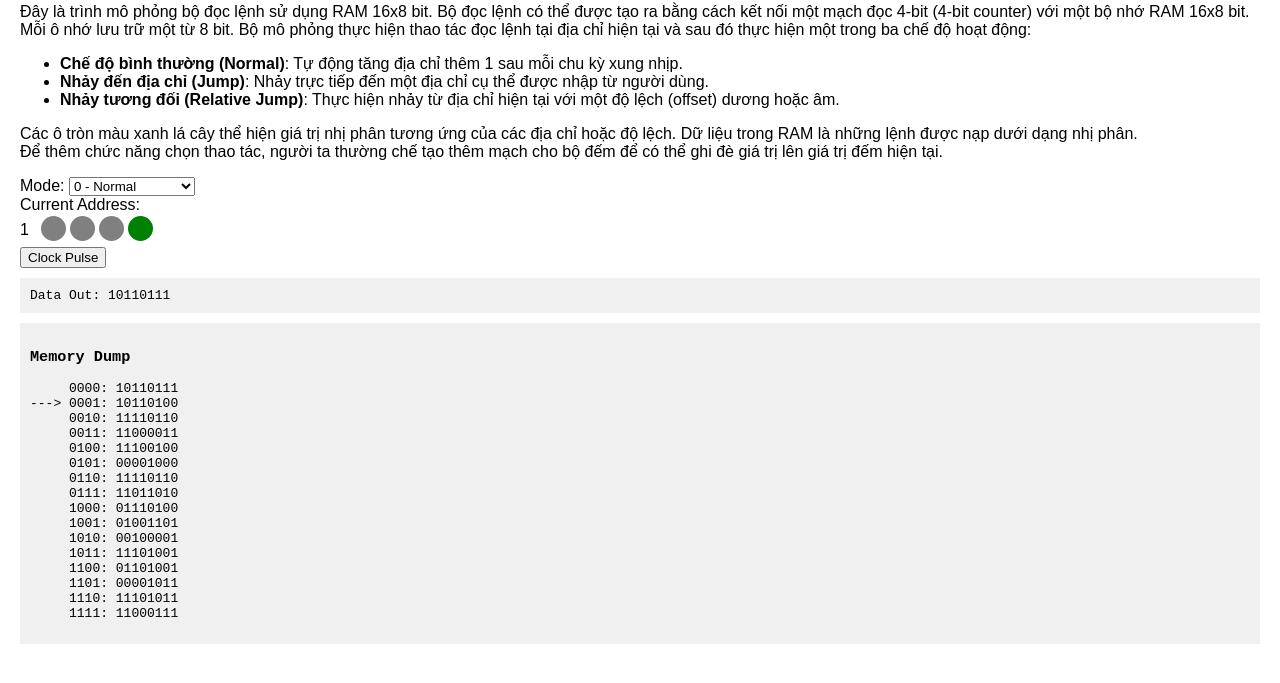
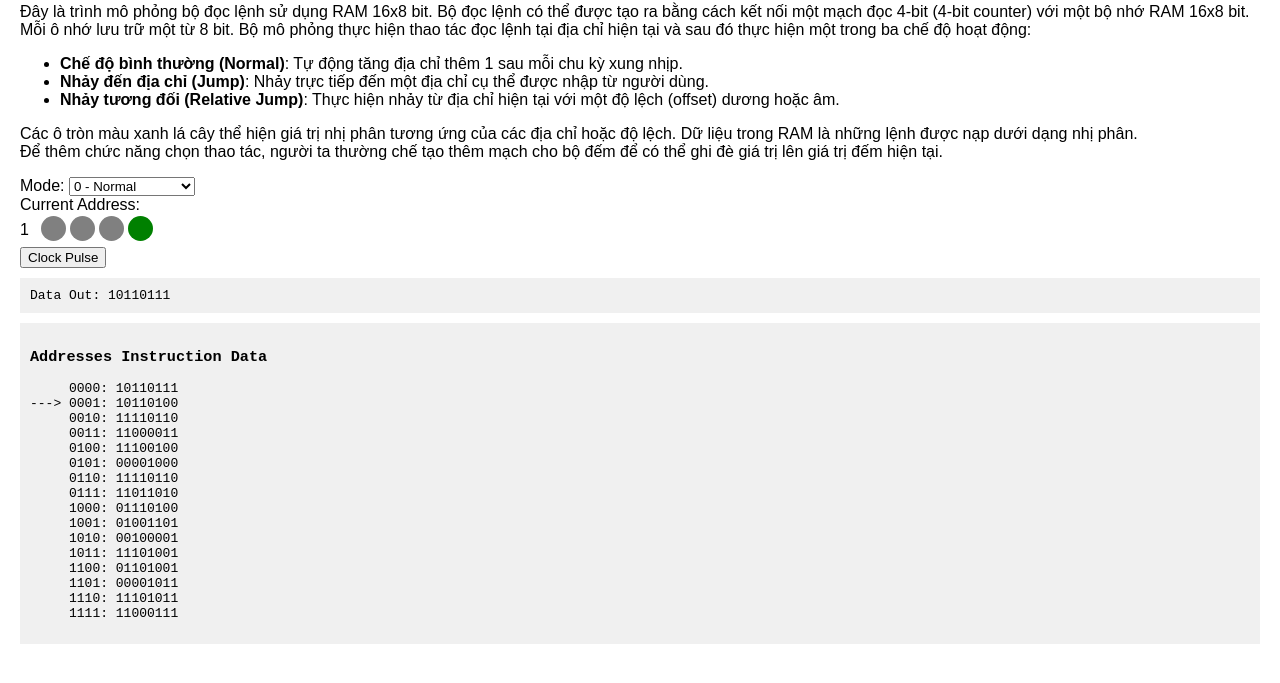
Before and after one commit to khiemnguyen-eiu/cse206lec6sim2, a plain HTML site: page index.html in a window 1280 px wide. Shown: the part 77-760 px from the top of the page. Drawn offline with Linux system fonts and the light colour scheme.

Commit message:
Update index.html

```diff
--- a/index.html
+++ b/index.html
@@ -67,7 +67,7 @@
     </div>
 
     <div class="memory">
-        <h3>Memory Dump</h3>
+        <h3>Addresses Instruction Data</h3>
         <pre id="memoryDump"></pre>
     </div>
 
```
